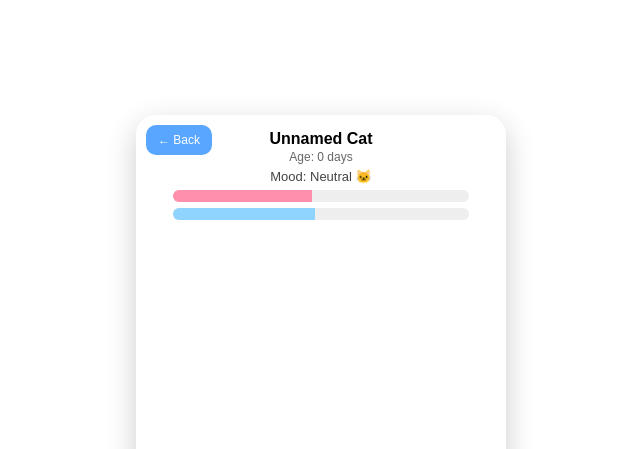
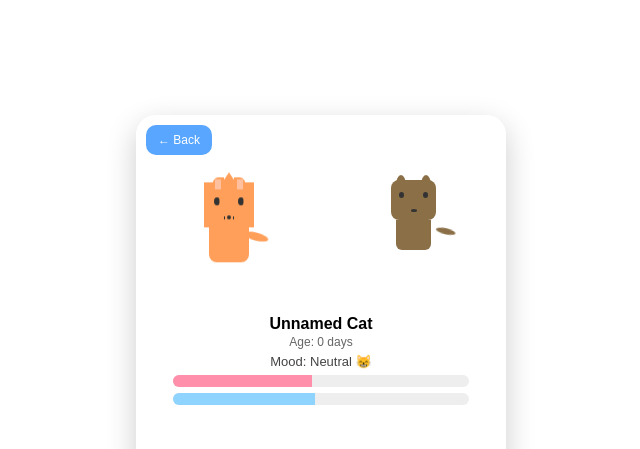
Before and after one commit to ellieskirmish/ellieskirmish.github.io, a plain HTML site: page cat-game.html in a window 1280 px wide. Shown: the top 449 px of the page, without its empty margins (319-959 px from the left). Drawn offline with Linux system fonts and the light colour scheme.

Commit message:
Add pixel art graphics and animations to cat game

```diff
--- a/cat-game.html
+++ b/cat-game.html
@@ -26,15 +26,253 @@ text-align:center;
 padding-top:10px;
 }
 
-#cat,#friend{
-font-size:70px;
-transition:transform 0.5s;
-position:absolute;
-bottom:150px;
+.pet-container{
+position:relative;
+height:150px;
+display:flex;
+justify-content:space-around;
+align-items:center;
+margin:20px 0;
 }
 
-#cat{left:80px;}
-#friend{left:220px;}
+/* CAT PIXEL ART */
+.cat-pixel{
+width:60px;
+height:60px;
+position:relative;
+cursor:pointer;
+animation: float 3s ease-in-out infinite;
+}
+
+@keyframes float {
+  0%, 100% { transform: translateY(0px); }
+  50% { transform: translateY(-10px); }
+}
+
+@keyframes bounce {
+  0%, 100% { transform: scale(1); }
+  50% { transform: scale(1.15); }
+}
+
+@keyframes blink {
+  0%, 90%, 100% { clip-path: inset(0); }
+  95% { clip-path: inset(30% 0 30% 0); }
+}
+
+.cat-pixel.active {
+  animation: bounce 0.4s ease-in-out;
+}
+
+.cat-head{
+width:50px;
+height:45px;
+background:#ff9f5a;
+position:relative;
+margin:0 auto;
+}
+
+.cat-head::before{
+content:'';
+position:absolute;
+width:0;
+height:0;
+border-left:8px solid transparent;
+border-right:8px solid transparent;
+border-bottom:12px solid #ff9f5a;
+top:-10px;
+left:50%;
+transform:translateX(-50%);
+}
+
+.cat-ear{
+position:absolute;
+width:12px;
+height:18px;
+background:#ff9f5a;
+top:-5px;
+}
+
+.cat-ear.left{
+left:8px;
+border-radius:50% 0 0 0;
+}
+
+.cat-ear.right{
+right:8px;
+border-radius:0 50% 0 0;
+}
+
+.cat-ear::after{
+content:'';
+position:absolute;
+width:6px;
+height:10px;
+background:#ffc0a0;
+top:2px;
+left:50%;
+transform:translateX(-50%);
+}
+
+.cat-eye{
+position:absolute;
+width:6px;
+height:8px;
+background:#333;
+border-radius:50%;
+top:15px;
+animation: blink 4s infinite;
+}
+
+.cat-eye.left{
+left:10px;
+}
+
+.cat-eye.right{
+right:10px;
+}
+
+.cat-mouth{
+position:absolute;
+width:4px;
+height:4px;
+background:#333;
+border-radius:50%;
+bottom:8px;
+left:50%;
+transform:translateX(-50%);
+}
+
+.cat-mouth::before{
+content:'';
+position:absolute;
+width:1px;
+height:3px;
+background:#333;
+left:-3px;
+top:1px;
+}
+
+.cat-mouth::after{
+content:'';
+position:absolute;
+width:1px;
+height:3px;
+background:#333;
+right:-3px;
+top:1px;
+}
+
+.cat-body{
+width:40px;
+height:35px;
+background:#ff9f5a;
+margin:0 auto;
+border-radius:0 0 8px 8px;
+}
+
+.cat-tail{
+position:absolute;
+width:25px;
+height:8px;
+background:#ff9f5a;
+bottom:5px;
+right:-10px;
+border-radius:50%;
+animation: wag 2s ease-in-out infinite;
+transform-origin:left center;
+}
+
+@keyframes wag {
+  0%, 100% { transform: rotate(0deg); }
+  50% { transform: rotate(15deg); }
+}
+
+/* DOG PIXEL ART */
+.dog-pixel{
+width:60px;
+height:60px;
+position:relative;
+animation: float 3s ease-in-out infinite 0.5s;
+}
+
+.dog-head{
+width:45px;
+height:40px;
+background:#8b6f47;
+position:relative;
+margin:0 auto;
+border-radius:8px;
+}
+
+.dog-ear{
+position:absolute;
+width:10px;
+height:20px;
+background:#8b6f47;
+top:-5px;
+border-radius:50% 50% 0 0;
+}
+
+.dog-ear.left{
+left:5px;
+}
+
+.dog-ear.right{
+right:5px;
+}
+
+.dog-eye{
+position:absolute;
+width:5px;
+height:6px;
+background:#333;
+border-radius:50%;
+top:12px;
+}
+
+.dog-eye.left{
+left:8px;
+}
+
+.dog-eye.right{
+right:8px;
+}
+
+.dog-mouth{
+position:absolute;
+width:6px;
+height:3px;
+background:#333;
+bottom:8px;
+left:50%;
+transform:translateX(-50%);
+border-radius:50%;
+}
+
+.dog-body{
+width:35px;
+height:30px;
+background:#8b6f47;
+margin:0 auto;
+border-radius:0 0 6px 6px;
+}
+
+.dog-tail{
+position:absolute;
+width:20px;
+height:6px;
+background:#8b6f47;
+bottom:8px;
+right:-12px;
+border-radius:50%;
+animation: wag-dog 1.5s ease-in-out infinite;
+transform-origin:left center;
+}
+
+@keyframes wag-dog {
+  0%, 100% { transform: rotate(-10deg); }
+  50% { transform: rotate(20deg); }
+}
 
 #name{font-weight:bold;margin-top:5px;}
 #mood{font-size:13px;margin-top:5px;color:#444;}
@@ -56,7 +294,8 @@ justify-content:space-around;
 button,select,input{
 border:none;border-radius:10px;padding:6px;font-size:12px;
 }
-button{background:#ff8fab;color:white;cursor:pointer;}
+button{background:#ff8fab;color:white;cursor:pointer;transition:0.2s;}
+button:active{transform:scale(0.95);}
 
 #note{
 font-size:12px;
@@ -80,8 +319,31 @@ font-size: 12px;
 
 <button id="backButton" onclick="window.location.href='games.html'">← Back</button>
 
-<div id="cat">🐱</div>
-<div id="friend">🐶</div>
+<div class="pet-container">
+<div id="cat" class="cat-pixel">
+  <div class="cat-head">
+    <div class="cat-ear left"></div>
+    <div class="cat-ear right"></div>
+    <div class="cat-eye left"></div>
+    <div class="cat-eye right"></div>
+    <div class="cat-mouth"></div>
+  </div>
+  <div class="cat-body"></div>
+  <div class="cat-tail"></div>
+</div>
+
+<div id="friend" class="dog-pixel">
+  <div class="dog-head">
+    <div class="dog-ear left"></div>
+    <div class="dog-ear right"></div>
+    <div class="dog-eye left"></div>
+    <div class="dog-eye right"></div>
+    <div class="dog-mouth"></div>
+  </div>
+  <div class="dog-body"></div>
+  <div class="dog-tail"></div>
+</div>
+</div>
 
 <div id="name">Unnamed Cat</div>
 <div id="age">Age: 0 days</div>
@@ -110,8 +372,6 @@ const age=document.getElementById("age");
 const hungerFill=document.getElementById("hungerFill");
 const happyFill=document.getElementById("happyFill");
 
-const outfits=["🐱","🐱🎀","🐱👑","🐱🧢"];
-
 function load(){
 const data=localStorage.getItem("catSave");
 if(data){
@@ -136,10 +396,19 @@ hunger,happiness,outfit,ignored,ageDays,lastVisit:Date.now()
 }));
 }
 
-function getCatEmoji(){
-if(ageDays<3) return "🐱"; // kitten
-if(ageDays<7) return "🐱✨"; // teen
-return "🐱🧓"; // old
+function updateCatColor(){
+const catHead=cat.querySelector('.cat-head');
+const catBody=cat.querySelector('.cat-body');
+const catTail=cat.querySelector('.cat-tail');
+
+const colors=['#ff9f5a','#ffc0a0','#ffb366','#ff8c42','#c77dff','#e0aaff'];
+const color=colors[outfit % colors.length];
+
+catHead.style.background=color;
+catBody.style.background=color;
+catTail.style.background=color;
+
+document.querySelectorAll('.cat-ear').forEach(e=>e.style.background=color);
 }
 
 function clamp(){
@@ -153,34 +422,32 @@ happyFill.style.width=happiness+"%";
 
 age.textContent="Age: "+ageDays+" days";
 
-let m="Neutral 🐱";
+let m="Neutral 😸";
 if(hunger<30)m="Hungry 😿";
-if(happiness>70)m="Very Happy 😸";
+if(happiness>70)m="Very Happy 😻";
 
-m+=ignored>3?" (still remembers you...)":"";
+m+=ignored>3?" (waiting for you...)":"";
 mood.textContent="Mood: "+m;
 
-if(ignored>5){note.textContent="...your cat is growing older, still waiting softly.";}
+if(ignored>5){note.textContent="...your cat misses you...";}
 
 save();
 }
 
 function pop(){const c=new AudioContext();const o=c.createOscillator();const g=c.createGain();o.type="triangle";o.frequency.value=600;g.gain.value=0.08;o.connect(g);g.connect(c.destination);o.start();o.stop(c.currentTime+0.1);}
 
-function feedCat(){hunger+=25;happiness+=5;ignored=0;animate(cat);pop();clamp();update();}
-function playCat(){happiness+=20;hunger-=5;ignored=0;animate(cat);animate(friend);pop();clamp();update();}
-function toggleOutfit(){outfit=(outfit+1)%outfits.length;cat.textContent=outfits[outfit];save();}
+function feedCat(){hunger+=25;happiness+=5;ignored=0;animateBounce(cat);pop();clamp();update();}
+function playCat(){happiness+=20;hunger-=5;ignored=0;animateBounce(cat);animateBounce(friend);pop();clamp();update();}
+function toggleOutfit(){outfit=(outfit+1)%6;updateCatColor();save();}
 
-function animate(el){el.style.transform="scale(1.2)";setTimeout(()=>el.style.transform="scale(1)",300);}
+function animateBounce(el){el.classList.remove('active');void el.offsetWidth;el.classList.add('active');setTimeout(()=>el.classList.remove('active'),400);}
 
 setInterval(()=>{
 hunger-=1.5;
 happiness-=1;
 ignored++;
 
-cat.textContent=getCatEmoji();
-
-if(happiness>70){note.textContent="purr... it remembers your days together.";}
+if(happiness>70){note.textContent="purr... 💕";}
 
 clamp();update();
 },2000);
@@ -193,6 +460,7 @@ document.body.style.background=day?
 },8000);
 
 load();
+updateCatColor();
 update();
 </script>
 
```
